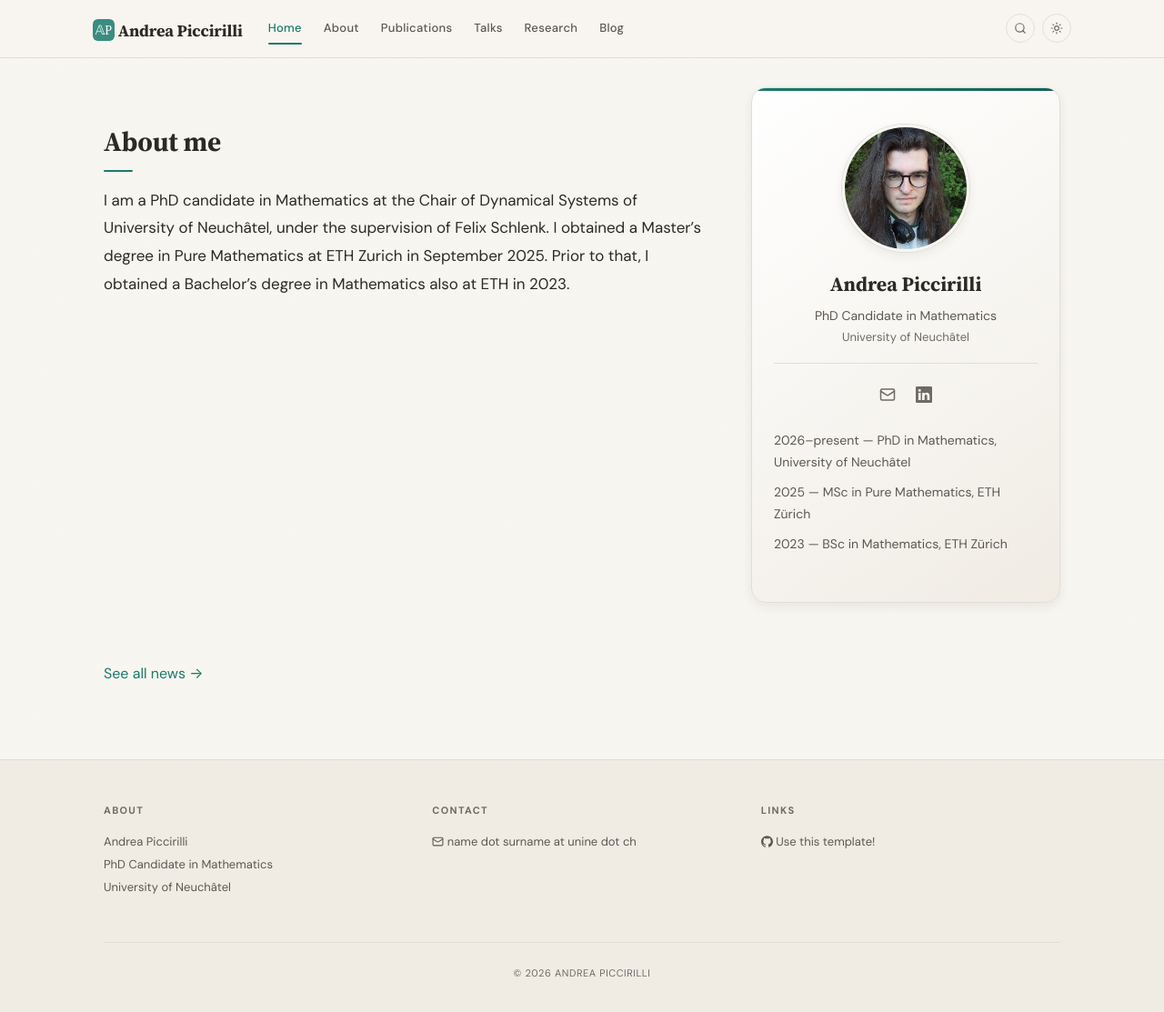
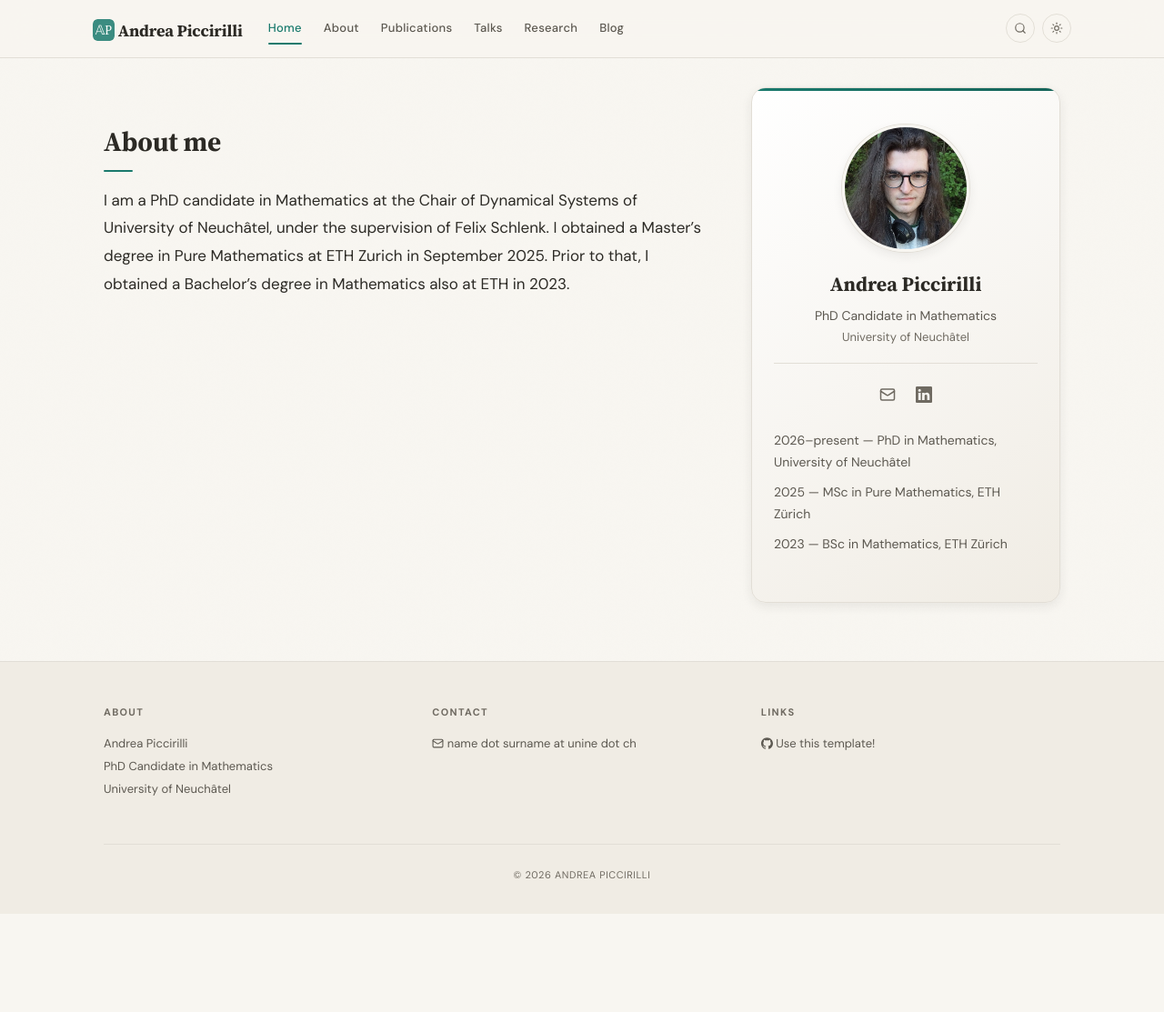
Before and after one commit to andreapiccirilli/andreapiccirilli.github.io, a Jekyll site: the page built from _pages/home.md, in a window 1280 px wide. Shown: the whole page at 91% size. Built offline with Jekyll 4.4.1, drawn with Linux system fonts in a browser that asks for light colours; after the commit the page ends 1005 px from its top, so only the background shows below that.

Commit message:
Update sidebar.html

```diff
--- a/_includes/sidebar.html
+++ b/_includes/sidebar.html
@@ -23,8 +23,3 @@
 </ul>
 {% endif %}
 </div>
-
-
-</div>
-<p style="margin-top: var(--space-4);"><a href="{{ '/allnews.html' | relative_url }}">See all news &rarr;</a></p>
-</div>
```
